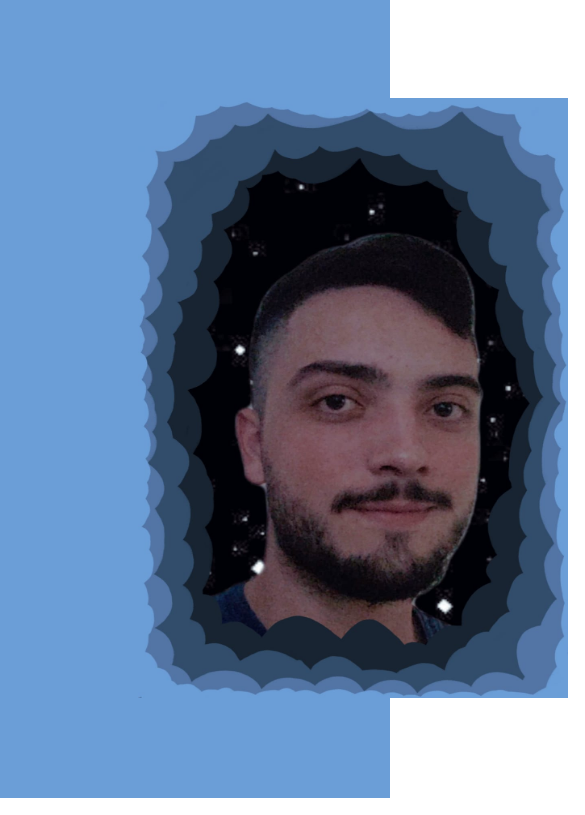
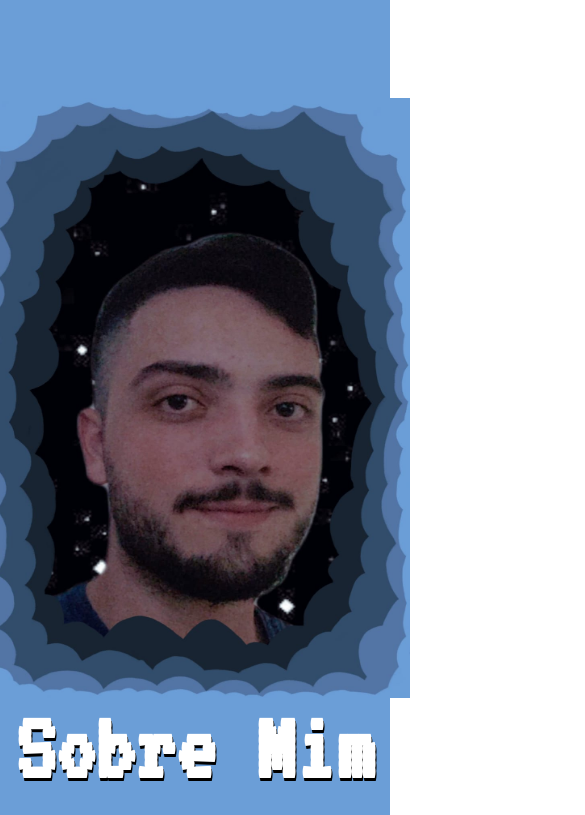
Before and after one commit to JunynBoy/Portfolio, a plain HTML site: page index.html in a window 390 px wide. Shown: the part 846-1661 px from the top of the page, 585 px wide, since content can reach past the window. Drawn offline with Linux system fonts and the light colour scheme.

Commit message:
atualização
responsividade adaptada parte 1

```diff
--- a/index.html
+++ b/index.html
@@ -12,9 +12,9 @@
 </head>
 <body>
     <div class="background">
-        <nav >
+        <nav>
             <h2>Portifó<span>lio</span></h2>
-            <ul>
+            <ul class="nav__buttons">
                 <li><a href="#">Inicio</a></li>
                 <li><a href="#">Sobre</a></li>
                 <li><a href="#">Projetos</a></li>
--- a/style.css
+++ b/style.css
@@ -186,8 +186,15 @@ h3{
     display: flex;
     align-items: center;
     justify-content: space-around;
-    width: 1130px;
-    margin: 0 auto;
+    margin:  auto;
+}
+
+@media only screen and (max-width: 1100px) {
+    .main-sobre {
+        flex-direction: column;
+        justify-content: center;
+        text-align: center;
+    }
 }
 
 .button {
```
Also changed, not shown: imagens/wp3640758-cave-story-wallpapers.jpg (added).
